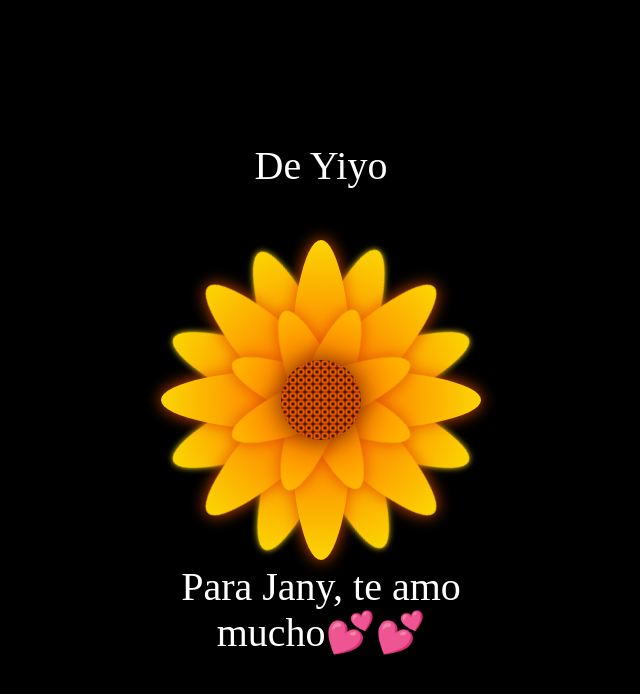
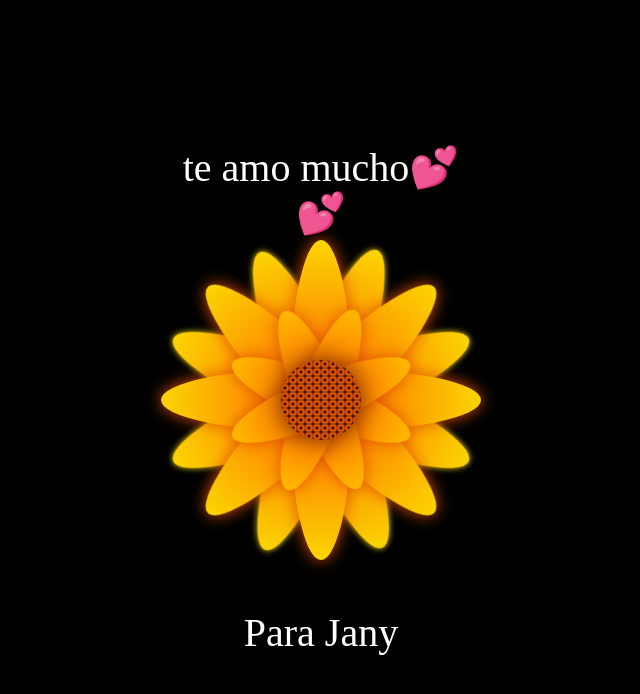
Before and after one commit to Yeyobo/Flores-para-Jany-, a plain HTML site: page docs/index.html in a window 1280 px wide. Shown: the whole page, without its empty margins (319-959 px from the left). Drawn offline with Linux system fonts and the light colour scheme.

Commit message:
Actualizar index.html

```diff
--- a/docs/index.html
+++ b/docs/index.html
@@ -13,7 +13,7 @@
 <body>
 
 <div class="flower">
-    <div class="text-above">De Yiyo</div>
+    <div class="text-above">te amo mucho💕💕</div>
     <div class="mid">
     </div>
     <div class="Petal1 p1">
@@ -40,8 +40,7 @@
     </div>
     <div class="Petal3 p4">
     </div>
-    <div class="text-below">Para Jany,
- te amo mucho💕💕 </div>
+    <div class="text-below">Para Jany </div>
 </div>
 </body>
 </html>
```
